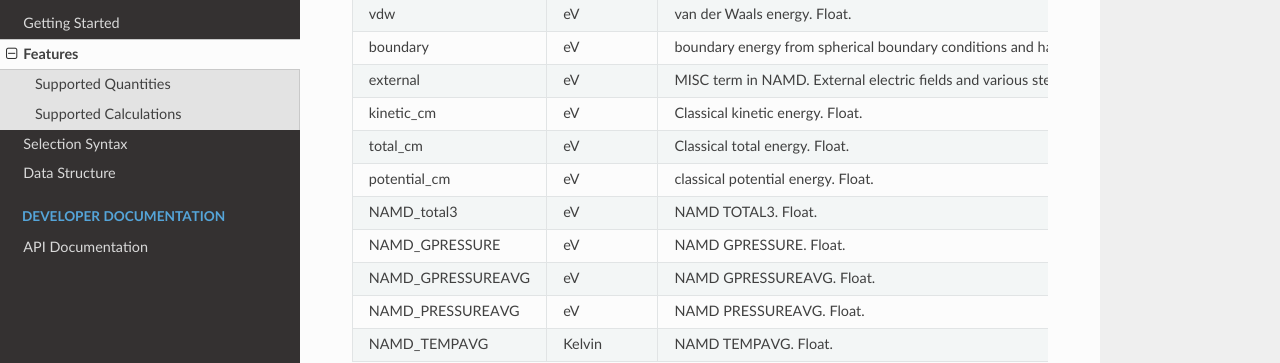
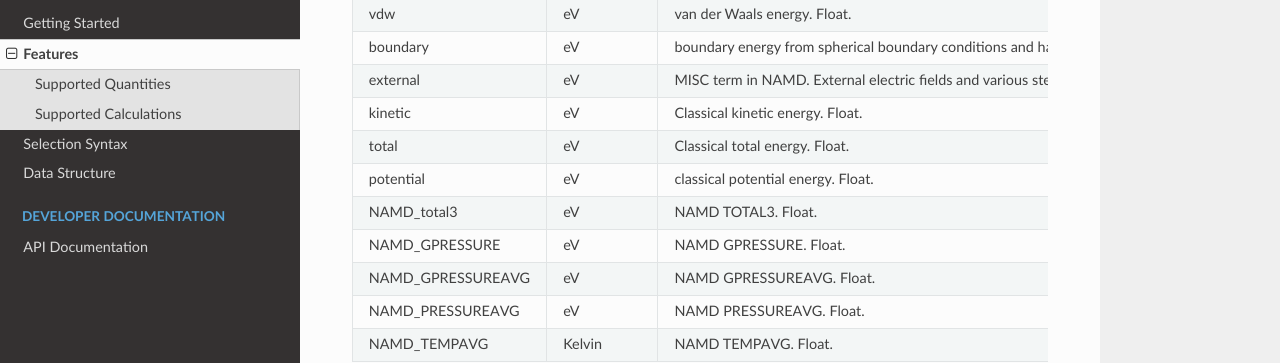
Before and after one commit to ferchault/iago, a Sphinx documentation site: the page built from docs/supported.rst, in a window 1280 px wide and 900 px high, scrolled down 1427 px. Shown: the part 154-517 px from the top of the window. Built offline with Sphinx 7.4.7 and the Read the Docs theme 2.0.0, drawn with Linux system fonts in a browser that asks for light colours; pages that are not in the unit, such as notebooks, are missing from menus.

```diff
--- a/docs/supported.rst
+++ b/docs/supported.rst
@@ -54,9 +54,9 @@ electrostatic	   eV		   electrostatic energy. Float.
 vdw		   eV		   van der Waals energy. Float.
 boundary	   eV		   boundary energy from spherical boundary conditions and harmonic restraints. Float.
 external	   eV		   MISC term in NAMD. External electric fields and various steering forces. Float.
-kinetic_cm	   eV		   Classical kinetic energy. Float.
-total_cm	   eV		   Classical total energy. Float.
-potential_cm	   eV		   classical potential energy. Float.
+kinetic		   eV		   Classical kinetic energy. Float.
+total		   eV		   Classical total energy. Float.
+potential	   eV		   classical potential energy. Float.
 NAMD_total3	   eV		   NAMD TOTAL3. Float.
 NAMD_GPRESSURE	   eV		   NAMD GPRESSURE. Float.
 NAMD_GPRESSUREAVG  eV		   NAMD GPRESSUREAVG. Float.
```
